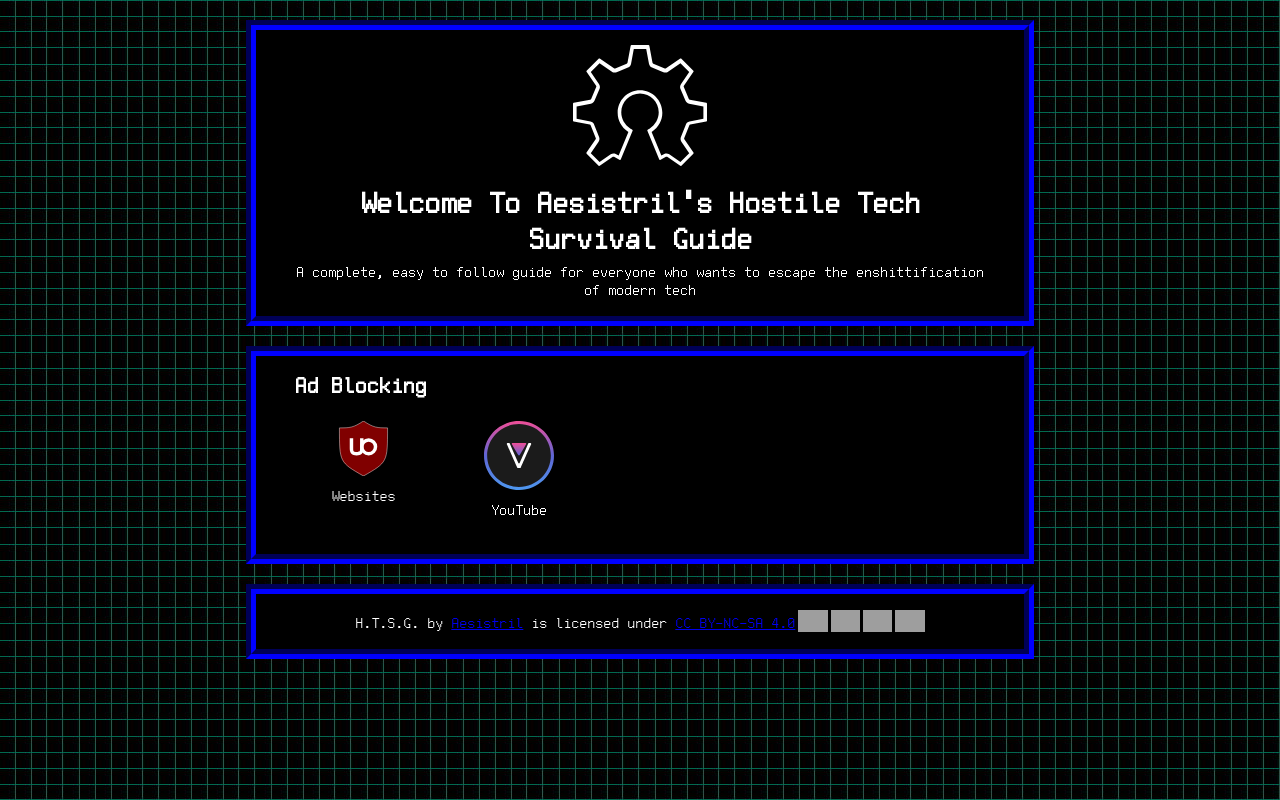
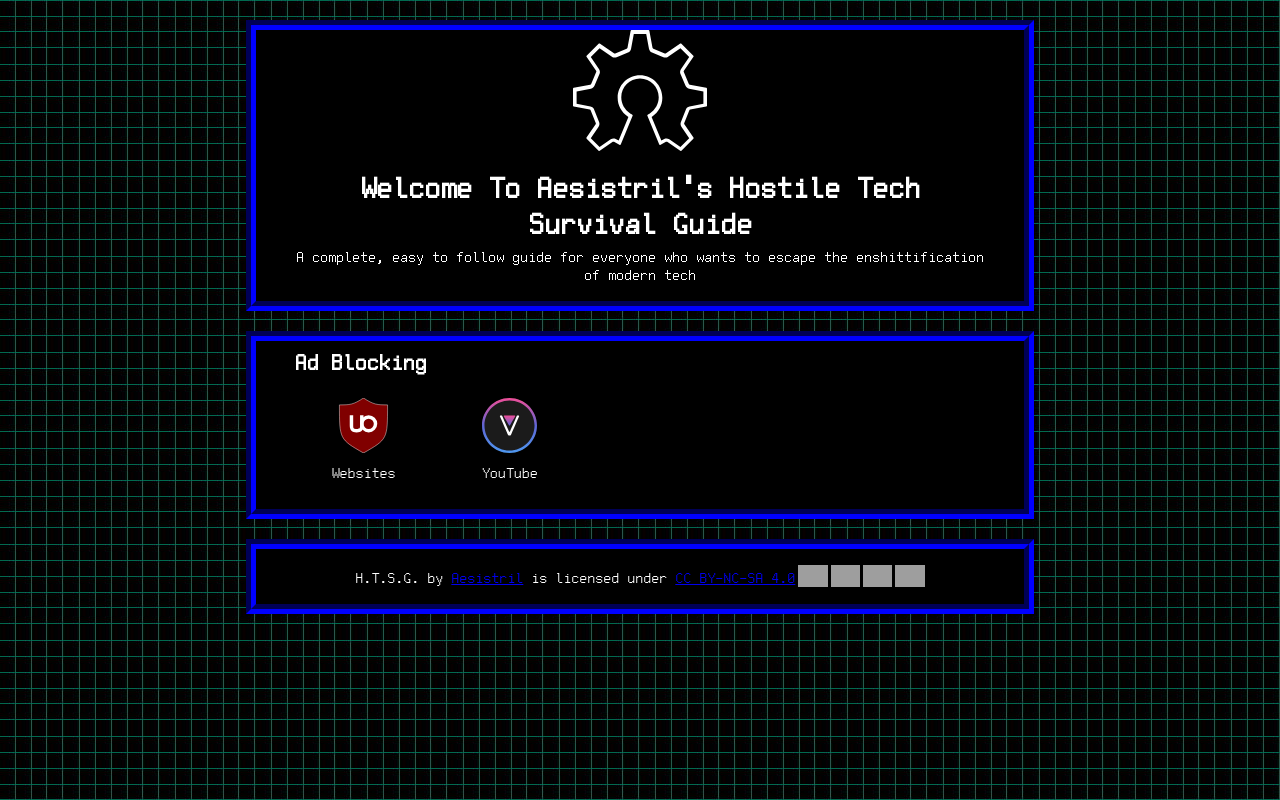
Before and after one commit to coolcat1711/ensh-survival-guide, a plain HTML site: page src/index.html in a window 1280 px wide. Drawn offline with Linux system fonts and the light colour scheme; grey boxes are pictures that could not be loaded.

Commit message:
adjust margins

```diff
--- a/src/index.css
+++ b/src/index.css
@@ -1,5 +1,4 @@
 .oshw-logo {
-    margin-top: 15px;
     margin-left: auto;
     margin-right: auto;
     display: block;
@@ -26,7 +25,6 @@
     width: 90%;
     margin: 10px auto;
     /* border: 3px dotted #5555FF; */
-    padding: 8px;
     overflow: auto;
 }
 
@@ -35,9 +33,9 @@
 }
 
 .category-item {
-    max-width: 25%;
-    min-width: 20%;
-    float: left;
+    /* max-width: 25%; */
+    /* min-width: 20%; */
+    display: inline-block;
 }
 
 .category-item-txt {
@@ -47,22 +45,22 @@
 
 .category-item-img {
     aspect-ratio: 1 / 1;
+    width: 40%;
+    margin: 0 30%;
 }
 
 .category-item-link {
     text-decoration: none;
 }
 
-@media (min-aspect-ratio: 4/3) {
-    .category-item-img {
-        width: 40%;
-        margin: 0 30%;
+@media (min-aspect-ratio: 1/1) {
+    .category-item {
+        width: 20%;
     }
 }
 
-@media (max-aspect-ratio: 4/3) {
-    .category-item-img {
-        width: 60%;
-        margin: 0 20%;
+@media (max-aspect-ratio: 1/1) {
+    .category-item {
+        width: 25%;
     }
 }
```
